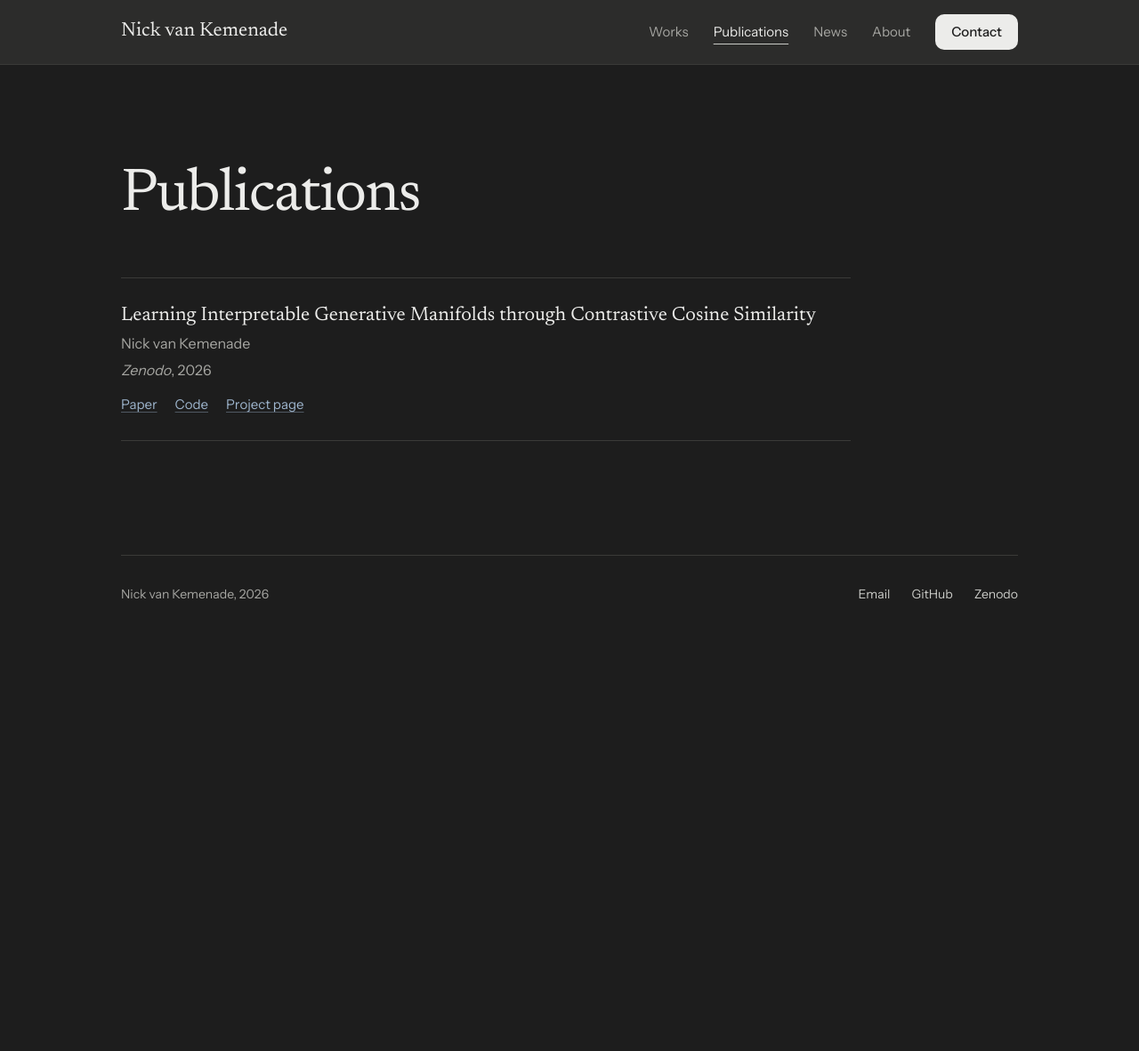
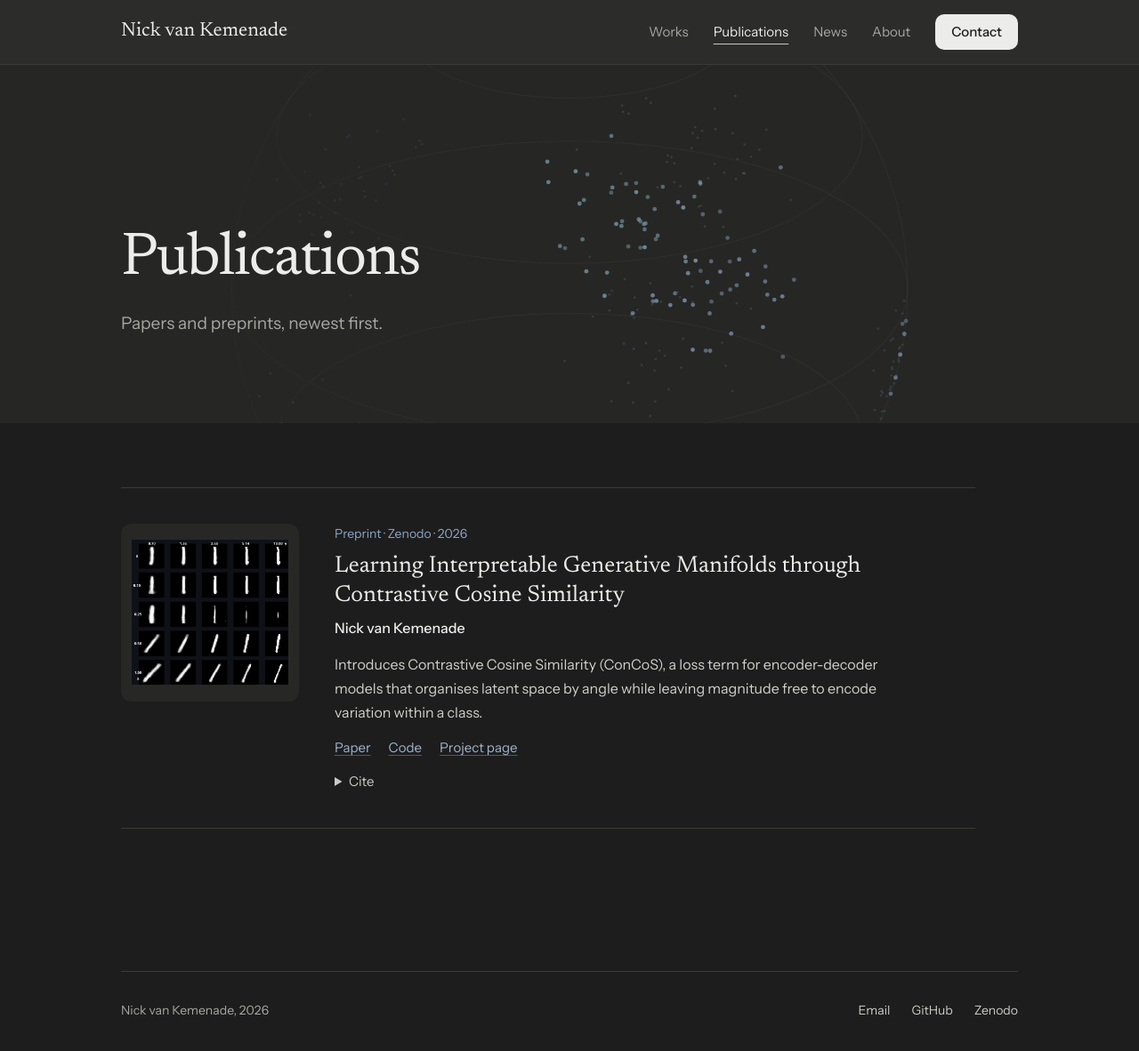
Before and after one commit to nickvankemenade-ai/nickvankemenade-ai.github.io, a Jekyll site: the page built from publications/index.html, in a window 1280 px wide and 1196 px high. Shown: the top 1182 px of the window at 89% size. Built offline with Jekyll 4.4.1, drawn with Linux system fonts in a browser that asks for light colours.

Commit message:
Publications page: header band, paper rows with figure, cite toggle
Co-Authored-By: Claude Opus 5.5 <noreply@anthropic.com>

```diff
--- a/_data/publications.yml
+++ b/_data/publications.yml
@@ -1,9 +1,16 @@
-# Newest first.
+# Newest first. Each entry:
+#   title, authors (your name is highlighted automatically), venue, type, year
+#   summary: one or two sentences shown under the authors
+#   image:   optional square-ish figure, e.g. /assets/works/<name>/figure.png
+#   links:   any number of label / url pairs
+#   bibtex:  optional; shown behind a "Cite" toggle
 - title: "Learning Interpretable Generative Manifolds through Contrastive Cosine Similarity"
   authors: "Nick van Kemenade"
   venue: "Zenodo"
+  type: "Preprint"
   year: 2026
-  url: https://zenodo.org/records/24282231
+  summary: "Introduces Contrastive Cosine Similarity (ConCoS), a loss term for encoder-decoder models that organises latent space by angle while leaving magnitude free to encode variation within a class."
+  image: /assets/works/concos/scaling-grid.png
   links:
     - label: Paper
       url: https://zenodo.org/records/24282231
@@ -11,3 +18,12 @@
       url: https://github.com/nickvankemenade-ai/concos
     - label: Project page
       url: /works/concos/
+  bibtex: |
+    @misc{vankemenade2026concos,
+      title     = {Learning Interpretable Generative Manifolds through Contrastive Cosine Similarity},
+      author    = {van Kemenade, Nick},
+      year      = {2026},
+      publisher = {Zenodo},
+      doi       = {10.5281/zenodo.24282231},
+      url       = {https://zenodo.org/records/24282231}
+    }
--- a/assets/css/styles.css
+++ b/assets/css/styles.css
@@ -249,8 +249,9 @@ html { scroll-padding-top: 96px; }
 }
 .band .news-item { border-color: #444442; }
 .band-page { margin-bottom: 0; }
-.works-head { margin-bottom: 72px; }
+.page-top { margin-bottom: 72px; }
 .band-head-art.art-network::before { background-image: url("../img/hero/network.svg"); }
+.band-head-art.art-sphere::before { background-image: url("../img/hero/sphere.svg"); }
 .band-page .page-head { padding-top: clamp(56px, 9vw, 112px); padding-bottom: 48px; }
 .section h2 {
   margin: 0 0 32px;
@@ -504,12 +505,45 @@ html { scroll-padding-top: 96px; }
 .pager-next { text-align: right; margin-left: auto; }
 
 /* Publications */
-.pub-list { list-style: none; margin: 0 0 128px; padding: 0; max-width: 820px; }
-.pub-list li { display: flex; flex-direction: column; gap: 4px; padding: 28px 0; border-top: 1px solid var(--border); }
-.pub-list li:last-child { border-bottom: 1px solid var(--border); }
-.pub-list p { margin: 0; }
-.pub-title { font-family: var(--serif); font-size: 22px; line-height: 1.3; }
-.pub-list .work-links { margin-top: 10px; }
+.pub-list { list-style: none; margin: 0 0 160px; padding: 0; max-width: 960px; }
+.pub {
+  display: grid;
+  grid-template-columns: 200px minmax(0, 1fr);
+  gap: 40px;
+  align-items: start;
+  padding: 40px 0;
+  border-top: 1px solid var(--border);
+}
+.pub:last-child { border-bottom: 1px solid var(--border); }
+.pub.no-fig { grid-template-columns: minmax(0, 1fr); }
+.pub-fig {
+  width: 200px;
+  height: 200px;
+  padding: 12px;
+  border-radius: 12px;
+  background: var(--surface);
+  overflow: hidden;
+}
+.pub-fig img { width: 100%; height: 100%; object-fit: contain; }
+.pub-text p { margin: 0; }
+.pub-meta { margin-bottom: 10px !important; font-size: 14px; color: var(--accent); }
+.pub-title { margin: 0 0 8px; font-size: 26px; line-height: 1.25; }
+.pub-authors { margin-bottom: 14px !important; color: var(--text-muted); }
+.pub-authors b { color: var(--text); font-weight: 500; }
+.pub-summary { margin-bottom: 14px !important; max-width: 640px; color: var(--text-body); line-height: 1.7; }
+.pub-cite { margin-top: 14px; }
+.pub-cite summary { cursor: pointer; color: var(--silver); font-size: 15px; width: fit-content; }
+.pub-cite summary:hover { color: var(--text); }
+.pub-cite pre {
+  margin: 12px 0 0;
+  padding: 16px 20px;
+  overflow-x: auto;
+  background: var(--surface);
+  border-radius: 10px;
+  font-size: 13px;
+  line-height: 1.6;
+  color: var(--text-body);
+}
 
 /* About */
 .about { padding-bottom: 128px; }
@@ -545,7 +579,7 @@ html { scroll-padding-top: 96px; }
 .site-footer a:hover { color: var(--text); }
 
 @media (max-width: 760px) {
-  .work, .contact-list li, .article-top.has-media {
+  .work, .contact-list li, .article-top.has-media, .pub {
     grid-template-columns: minmax(0, 1fr);
   }
   .work-media { order: -1; }
@@ -556,4 +590,6 @@ html { scroll-padding-top: 96px; }
   .tl-body { grid-template-columns: minmax(0, 1fr); gap: 16px; padding-left: 24px; }
   .tl-thumb { order: -1; width: 96px; height: 96px; }
   .tl-thumb.empty { display: none; }
+  .pub { gap: 20px; }
+  .pub-fig { width: 140px; height: 140px; }
 }
--- a/publications/index.html
+++ b/publications/index.html
@@ -1,17 +1,38 @@
 ---
 title: Publications
 ---
-<header class="page-head">
-  <h1>Publications</h1>
-</header>
+<section class="band band-page page-top">
+  <div class="band-head band-head-art art-sphere">
+    <header class="page-head">
+      <h1>Publications</h1>
+      <p class="lede">Papers and preprints, newest first.</p>
+    </header>
+  </div>
+</section>
 
-<ol class="pub-list">
+{% assign me = site.author.name %}
+{% capture me_bold %}<b>{{ me }}</b>{% endcapture %}
+<ul class="pub-list">
   {% for pub in site.data.publications %}
-  <li>
-    <p class="pub-title">{% if pub.url %}<a class="plain" href="{{ pub.url }}">{{ pub.title }}</a>{% else %}{{ pub.title }}{% endif %}</p>
-    <p class="muted">{{ pub.authors }}</p>
-    <p class="muted"><em>{{ pub.venue }}</em>, {{ pub.year }}</p>
-    {% include links.html links=pub.links %}
+  <li class="pub{% unless pub.image %} no-fig{% endunless %}">
+    {% if pub.image %}
+    <div class="pub-fig">
+      <img src="{{ pub.image | relative_url }}" alt="" loading="lazy">
+    </div>
+    {% endif %}
+    <div class="pub-text">
+      <p class="pub-meta">{% if pub.type %}{{ pub.type }} · {% endif %}{{ pub.venue }} · {{ pub.year }}</p>
+      <h2 class="pub-title">{{ pub.title }}</h2>
+      <p class="pub-authors">{{ pub.authors | replace: me, me_bold }}</p>
+      {% if pub.summary %}<p class="pub-summary">{{ pub.summary }}</p>{% endif %}
+      {% include links.html links=pub.links %}
+      {% if pub.bibtex %}
+      <details class="pub-cite">
+        <summary>Cite</summary>
+        <pre><code>{{ pub.bibtex | escape }}</code></pre>
+      </details>
+      {% endif %}
+    </div>
   </li>
   {% endfor %}
-</ol>
+</ul>
--- a/works/index.html
+++ b/works/index.html
@@ -1,7 +1,7 @@
 ---
 title: Works
 ---
-<section class="band band-page works-head">
+<section class="band band-page page-top">
   <div class="band-head band-head-art art-network">
     <header class="page-head">
       <h1>Works</h1>
```
Also changed, not shown: README.md.
